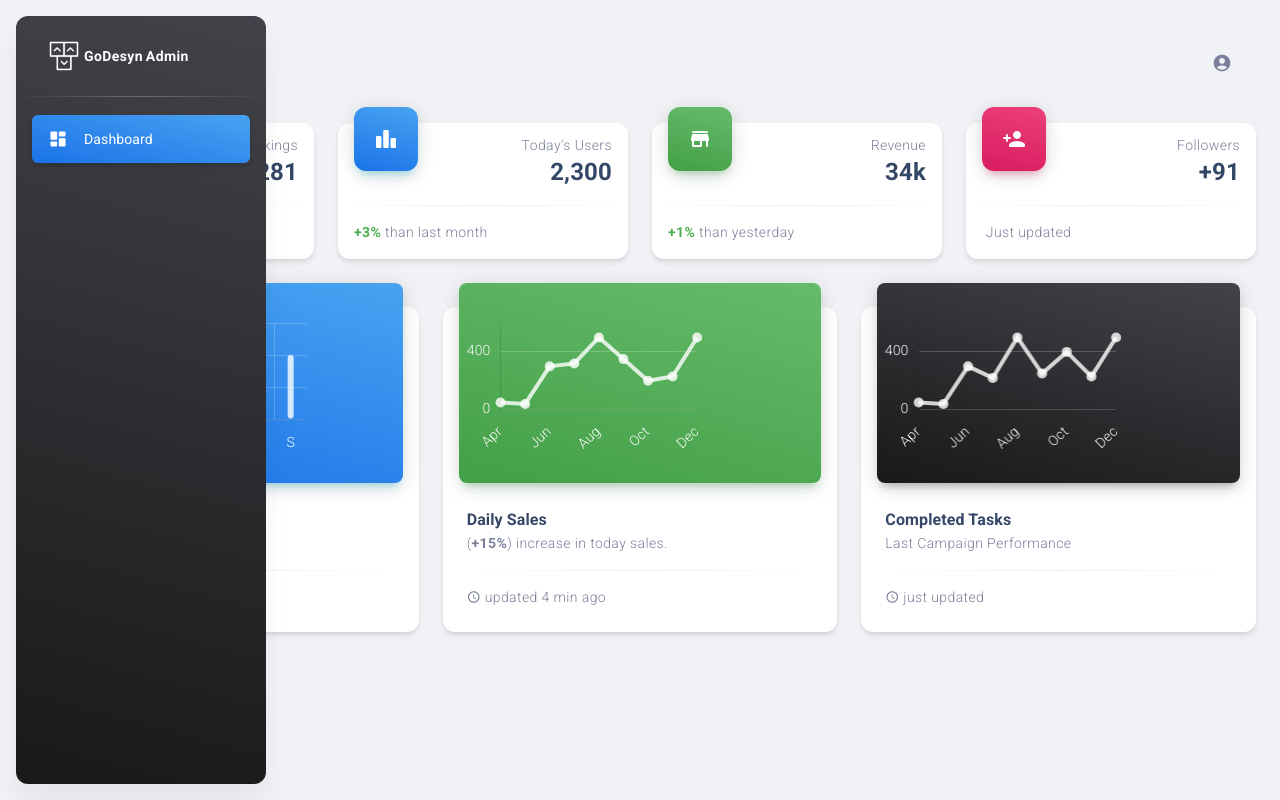
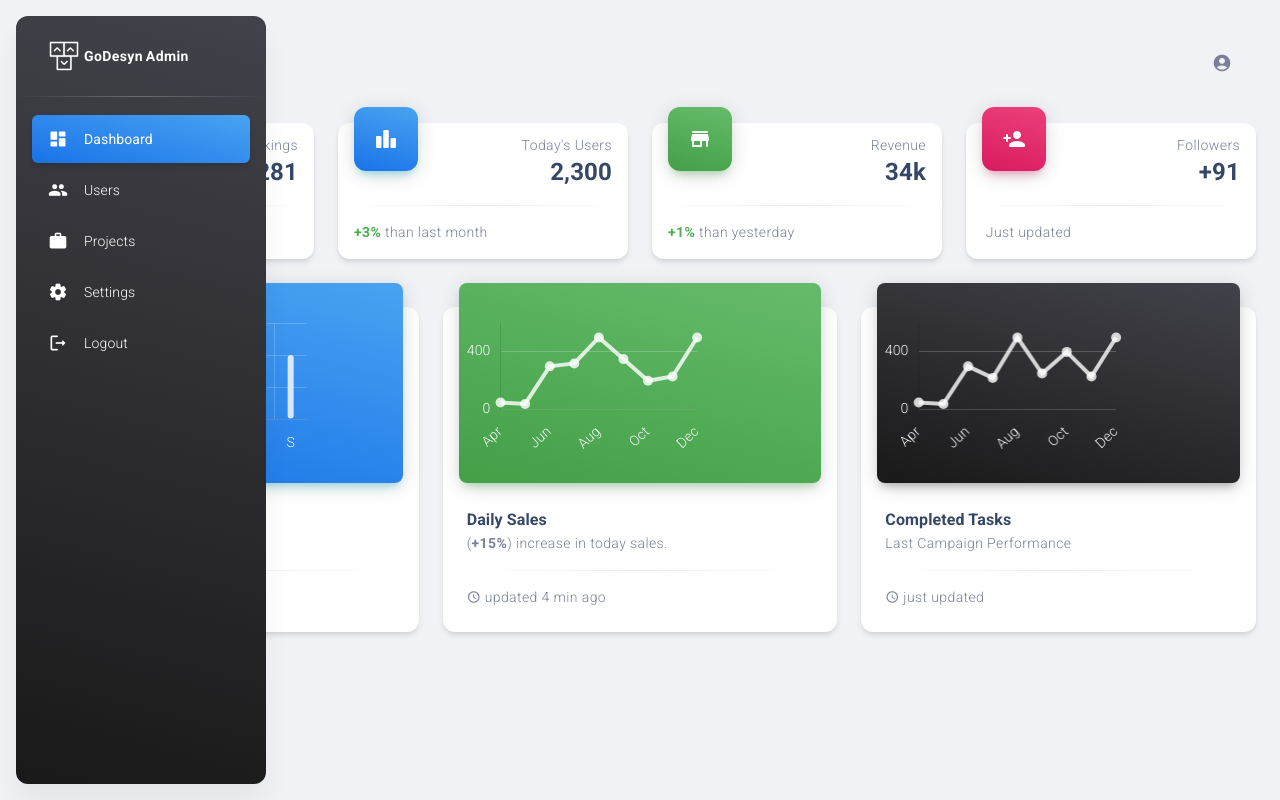
Before and after one commit to amitc1996/go_design_admin, a React (Create React App) app in the folder frontend/: page /dashboard in a window 1280 px wide. Built offline with nearby package versions, Linux system fonts and the light colour scheme.

Commit message:
routes changes

```diff
--- a/frontend/src/routes.js
+++ b/frontend/src/routes.js
@@ -10,6 +10,38 @@ const routes = [
     route: "/dashboard",
     component: <Dashboard />,
   },
+  {
+    type: "collapse",
+    name: "Users",
+    key: "users",
+    icon: <Icon fontSize="small">group</Icon>, // changed
+    route: "/users",
+    component: <Dashboard />,
+  },
+  {
+    type: "collapse",
+    name: "Projects",
+    key: "projects",
+    icon: <Icon fontSize="small">work</Icon>, // changed
+    route: "/projects",
+    component: <Dashboard />,
+  },
+  {
+    type: "collapse",
+    name: "Settings",
+    key: "settings",
+    icon: <Icon fontSize="small">settings</Icon>,
+    route: "/settings",
+    component: <Dashboard />,
+  },
+  {
+    type: "collapse",
+    name: "Logout",
+    key: "logout",
+    icon: <Icon fontSize="small">logout</Icon>,
+    route: "/logout",
+    component: <Dashboard />,
+  },
 ];
 
 export default routes;
```
